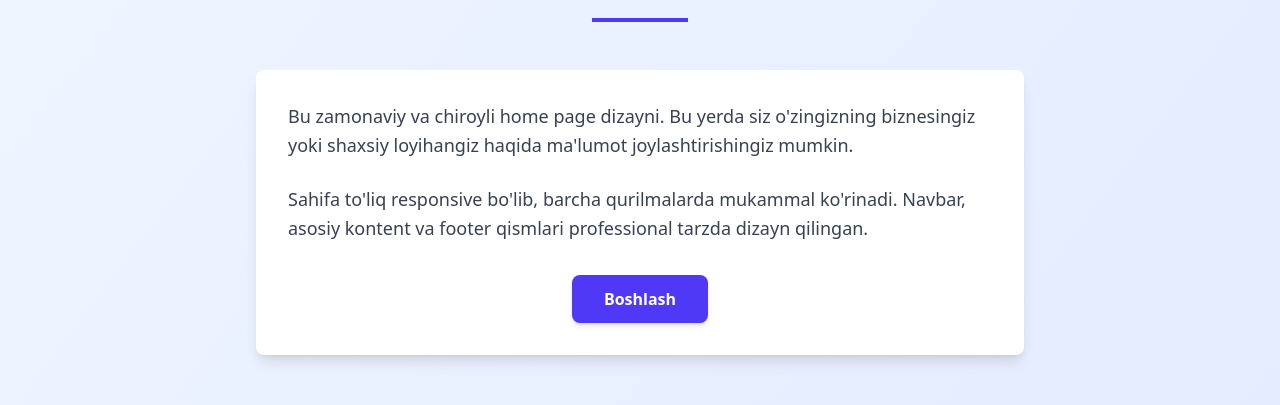
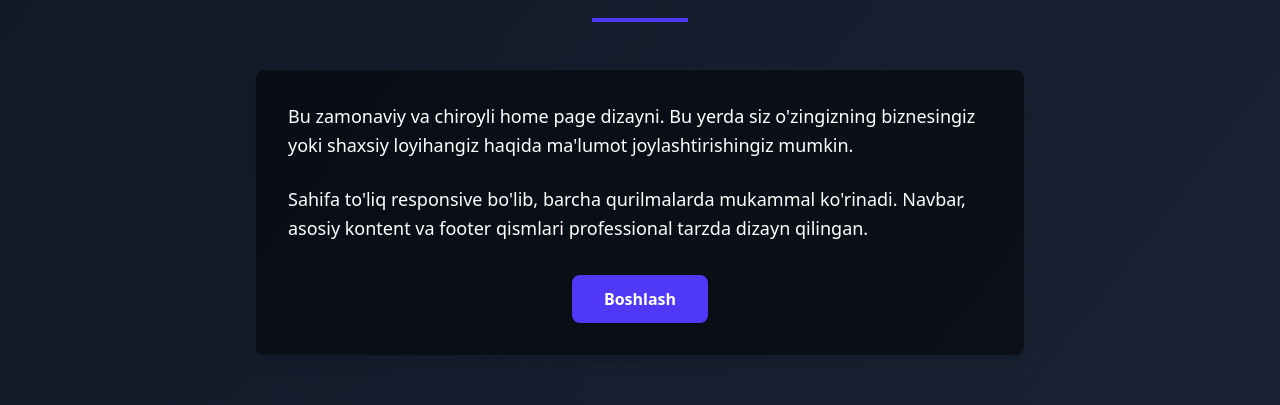
Before and after one commit to lochinbek9/online-platform, a React (Vite) app: page / in a window 1280 px wide. Shown: the part 174-579 px from the top of the page. Built offline with nearby package versions, Linux system fonts and the light colour scheme.

Commit message:
bg o'zgardi

```diff
--- a/index.html
+++ b/index.html
@@ -3,7 +3,7 @@
   <head>
     <meta charset="UTF-8" />
     <meta name="viewport" content="width=device-width, initial-scale=1.0" />
-    <title>Vite + React</title>
+    <title>LODE-X GROUP ONLINE PLATFORM</title>
   </head>
   <body>
     <div id="root"></div>
--- a/src/pages/Home/HomePage.jsx
+++ b/src/pages/Home/HomePage.jsx
@@ -6,7 +6,7 @@ export default function HomePage() {
   const [menuOpen, setMenuOpen] = React.useState(false);
 
   return (
-    <div className="min-h-screen flex flex-col bg-gradient-to-br from-blue-50 to-indigo-100">
+    <div className="min-h-screen flex flex-col bg-gradient-to-br from-gray-900 to-gray-800">
       {/* Navbar */}
       <nav className="bg-white shadow-md">
         <div className="max-w-7xl mx-auto px-4 sm:px-6 lg:px-8">
@@ -72,12 +72,12 @@ export default function HomePage() {
 
           {/* Description */}
           <div className="max-w-3xl mx-auto">
-            <div className="bg-white rounded-lg shadow-lg p-8">
-              <p className="text-lg text-gray-700 leading-relaxed mb-6">
+            <div className="bg-black/50 rounded-lg shadow-lg p-8">
+              <p className="text-lg text-white leading-relaxed mb-6">
                 Bu zamonaviy va chiroyli home page dizayni. Bu yerda siz o'zingizning
                 biznesingiz yoki shaxsiy loyihangiz haqida ma'lumot joylashtirishingiz mumkin.
               </p>
-              <p className="text-lg text-gray-700 leading-relaxed mb-6">
+              <p className="text-lg text-white leading-relaxed mb-6">
                 Sahifa to'liq responsive bo'lib, barcha qurilmalarda mukammal ko'rinadi.
                 Navbar, asosiy kontent va footer qismlari professional tarzda dizayn qilingan.
               </p>
```
Also changed, not shown: 1 other file (tests, documents, lock files or other folders).
